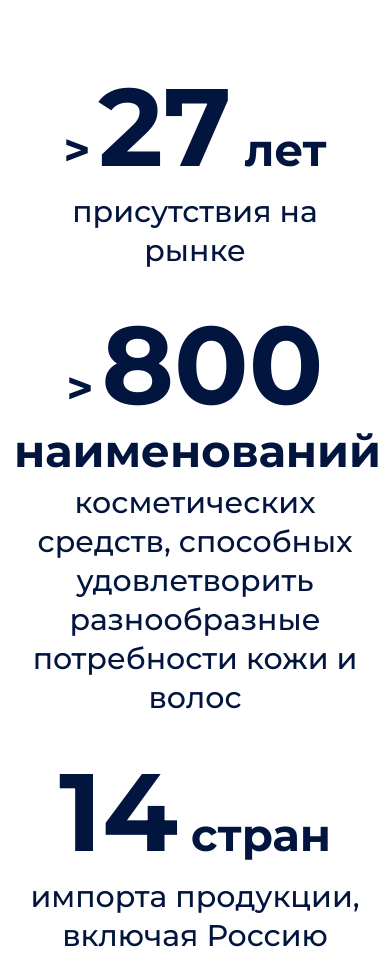
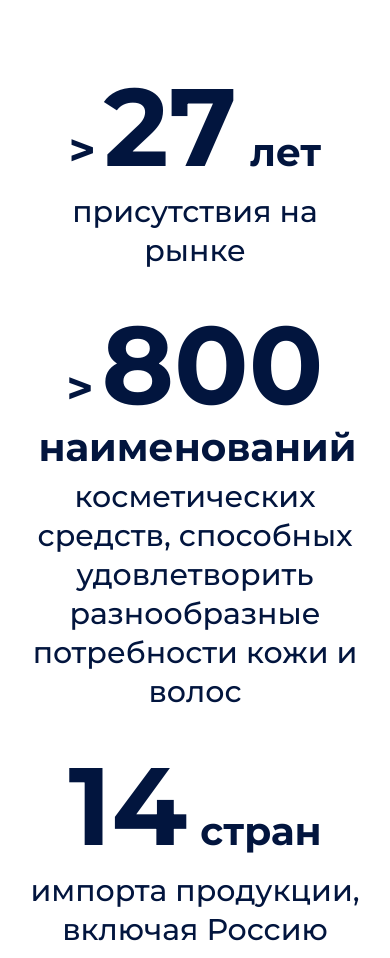
Before and after one commit to Sergei2023/FloresanTask, a website: page index.html in a window 390 px wide. Shown: the part 1220-2178 px from the top of the page. Drawn offline with Linux system fonts and the light colour scheme.

Commit message:
final fix

```diff
--- a/css/style.css
+++ b/css/style.css
@@ -614,7 +614,8 @@ font-size: 12px;
 /* 480 и ниже */
 @media (max-width: 480px) {
 /* .stats__title { font-size: 28px; }
-.stats__number { font-size: 35px; } */
+.stats__number { font-size: 35px; }
+.stats__desc {font-size: 25px;} */
 
 .stats__number {
     white-space: normal;
@@ -623,6 +624,7 @@ font-size: 12px;
 
   .stats__unit {
     white-space: normal;
+    font-size: 39px;
   }
 
 .production__list { gap: 10px; }
```
